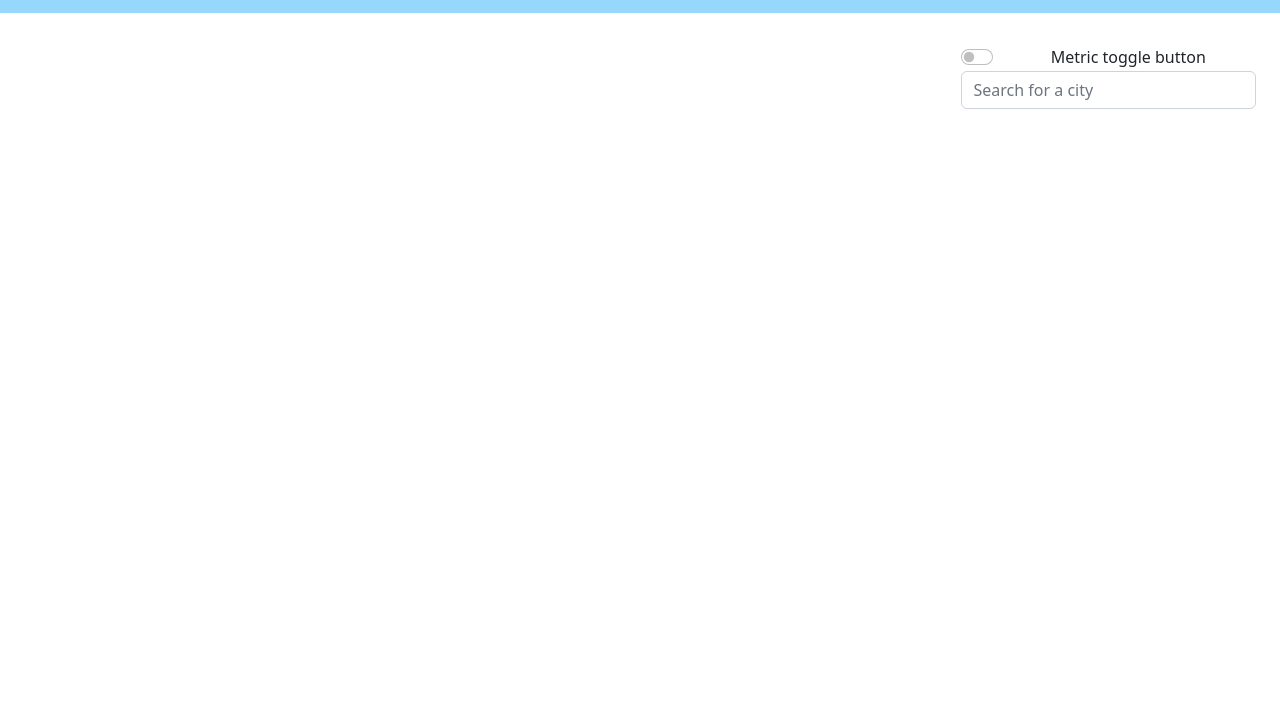
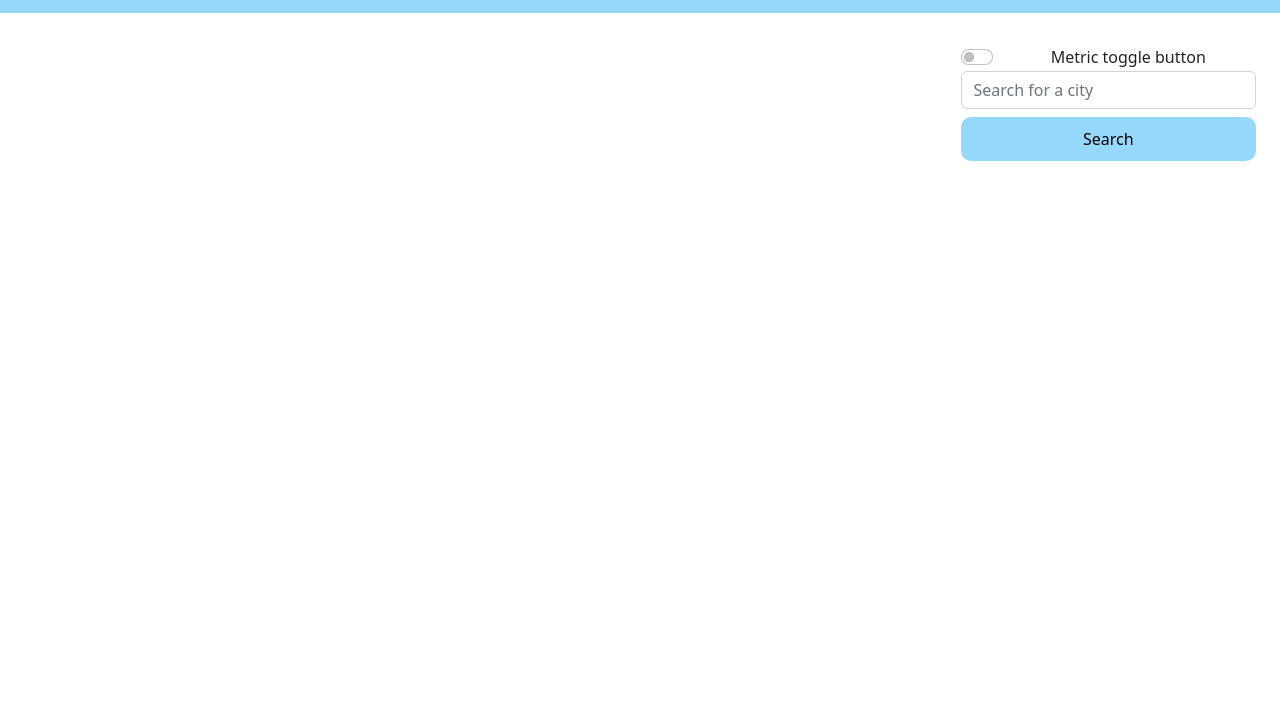
Before and after one commit to tkmarsten/module-6-challenge, a plain HTML site: page index.html in a window 1280 px wide. Shown: the part 91-800 px from the top of the page. Drawn offline with nearby package versions, Linux system fonts and the light colour scheme.

Commit message:
Add search button for ease

```diff
--- a/index.html
+++ b/index.html
@@ -25,6 +25,7 @@
       </div>
       <form id="searchForm">
         <input type="text" class="form-control" id="searchCity" placeholder="Search for a city">
+        <button type="submit" class="mt-2">Search</button>
       </form>
       <ul id="searchHistory" class="p-0 mt-4"></ul>
     </aside>
--- a/style.css
+++ b/style.css
@@ -33,6 +33,14 @@ aside {
   border: 0px solid black;
 }
 
+#searchForm > button {
+  border: none;
+  border-radius: 10px;
+  padding: 10px;
+  width: 100%;
+  background-color: rgb(149, 216, 252);
+}
+
 #searchHistory > li {
   margin: 5px;
 }
```
